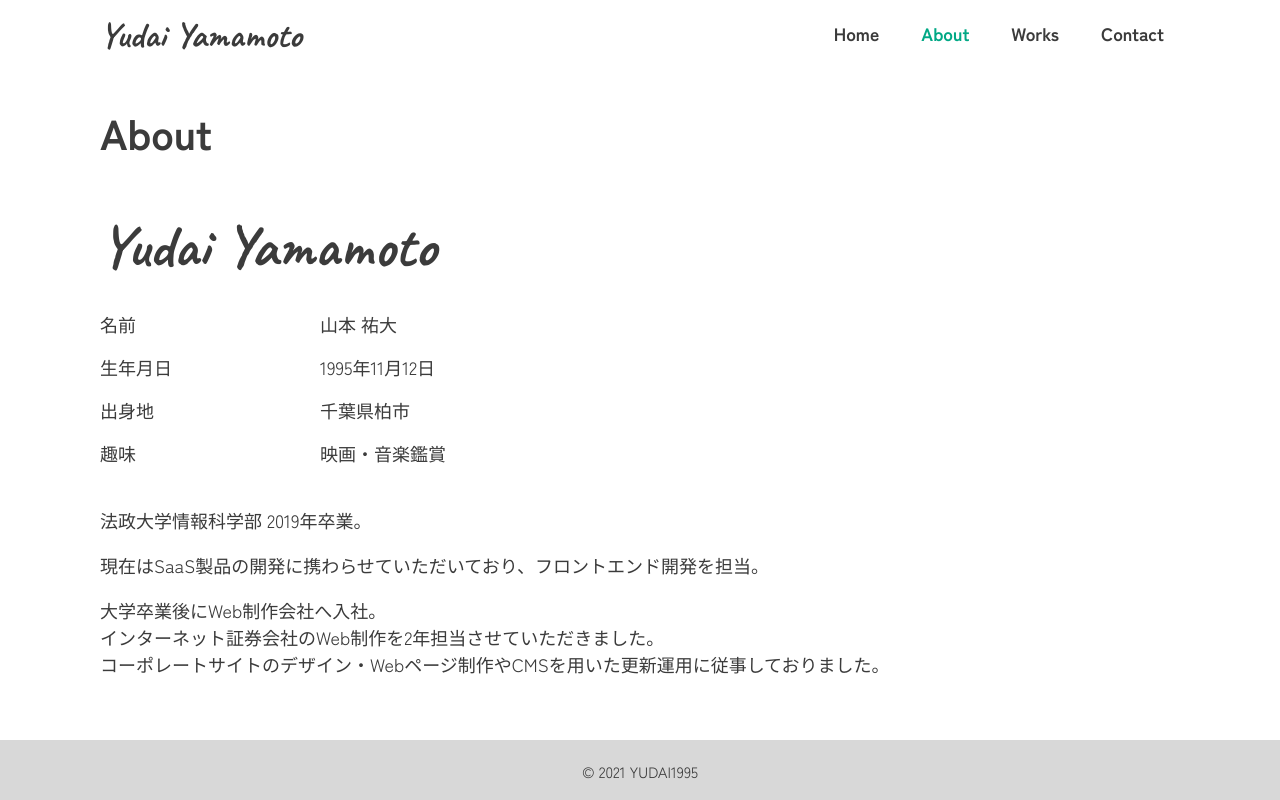
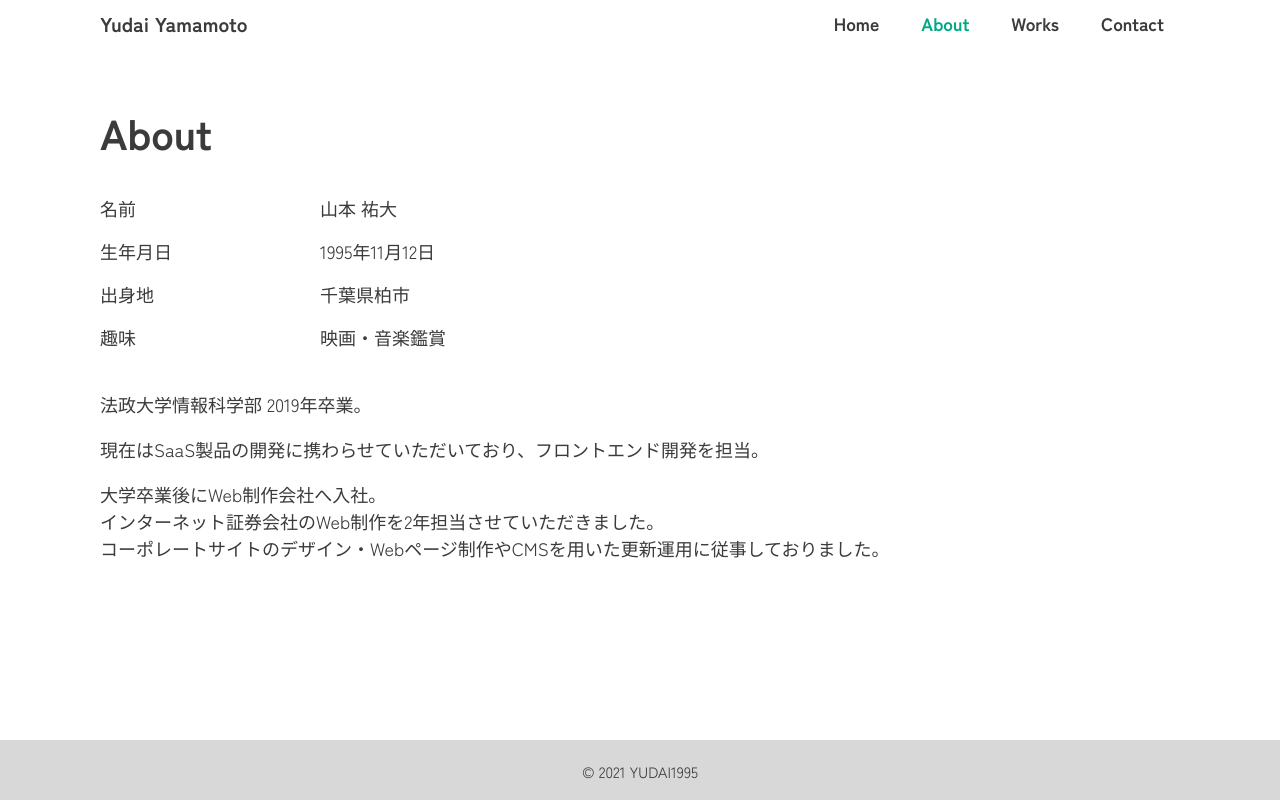
Before and after one commit to yudai1995/portfolio, a Next.js app: page /about in a window 1280 px wide. Built offline with nearby package versions, Linux system fonts and the light colour scheme.

Commit message:
update font

```diff
--- a/components/styles/Header.module.scss
+++ b/components/styles/Header.module.scss
@@ -13,16 +13,36 @@
 
     h1.headerTitle {
       margin: 0;
+      font-size: 2.0rem;
+
+      a {
+        color: $defaultTextColor;
+        transition: $transitionSpeed;
+
+        &:hover {
+          color: $baseColor;
+        }
+      }
     }
   }
   @include mq(md) {
     .headerWrapper {
       display: block;
-    }
 
-    h1.headerTitle {
-      text-align: center;
-      font-size: 2.4rem;
+
+      h1.headerTitle {
+        text-align: center;
+        font-size: 2.4rem;
+
+        a {
+          color: $defaultTextColor;
+          transition: 0;
+
+          &:hover {
+            color: $defaultTextColor;
+          }
+        }
+      }
     }
   }
 }
--- a/pages/_document.tsx
+++ b/pages/_document.tsx
@@ -11,17 +11,10 @@ class MyDocument extends Document {
             name='viewport'
             content='initial-scale=1.0, width=device-width'
           />
-          <link rel='preconnect' href='https://fonts.googleapis.com' />
-          <link
-            rel='preconnect'
-            href='https://fonts.gstatic.com'
-            crossOrigin='true'
-          />
-          <link
-            href='https://fonts.googleapis.com/css2?family=Caveat:wght@400;700&family=Roboto:wght@300;700&family=Zen+Kaku+Gothic+New:wght@400;700&display=swap'
-            rel='stylesheet'
-          />
-        </Head>
+        <link rel="preconnect" href="https://fonts.googleapis.com" />
+        <link rel="preconnect" href="https://fonts.gstatic.com" crossOrigin="true" />
+        <link href="https://fonts.googleapis.com/css2?family=Caveat:wght@400;700&family=Noto+Sans+JP:wght@300;400;500;600;700&family=Roboto:wght@300;700&family=Zen+Kaku+Gothic+New:wght@300;400;500;700&display=swap" rel="stylesheet" />
+</Head>
         <body>
           <Main />
           <NextScript />
--- a/pages/about.tsx
+++ b/pages/about.tsx
@@ -21,9 +21,6 @@ const About = () => {
       <Layout>
         <ContentLayout title="About">
           <section className={styles.aboutSection}>
-            <h2 className={styles.aboutName}>
-              <LogoNameLayout />
-            </h2>
             <dl className={styles.contentList}>
               {content.map((item, index) => (
                 <div key={index} className={styles.contentWrapper}>
--- a/styles/About.module.scss
+++ b/styles/About.module.scss
@@ -2,7 +2,7 @@
 
 .aboutSection {
   .aboutName {
-    font-size: 6rem;
+    font-size: 2.4rem;
     margin-top: 20px;
     @include mq(md) {
       margin-top: 0;
--- a/styles/Home.module.scss
+++ b/styles/Home.module.scss
@@ -76,7 +76,7 @@
     }
 
     .homeName {
-      font-size: 8.4rem;
+      font-size: 6.4rem;
       margin: 0;
       margin-bottom: 20px;
 
--- a/styles/globals.scss
+++ b/styles/globals.scss
@@ -10,8 +10,8 @@ html {
 body {
   padding: 0;
   margin: 0;
-  // font-family: -apple-system, BlinkMacSystemFont, Segoe UI, Roboto, Oxygen,
-  //   Ubuntu, Cantarell, Fira Sans, Droid Sans, Helvetica Neue, sans-serif;
+  font-family: 'Caveat', cursive;
+  font-family: 'Noto Sans JP', sans-serif;
   font-family: 'Roboto', sans-serif;
   font-family: 'Zen Kaku Gothic New', sans-serif;
   line-height: 1.5;
@@ -61,6 +61,9 @@ main {
 
 .logoName {
   font-family: 'Caveat', cursive;
+  font-family: 'Noto Sans JP', sans-serif;
+  font-family: 'Roboto', sans-serif;
+  font-family: 'Zen Kaku Gothic New', sans-serif;
 }
 
 .arrowIcon {
```
